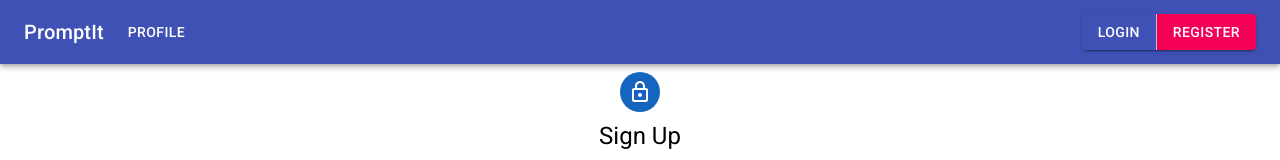
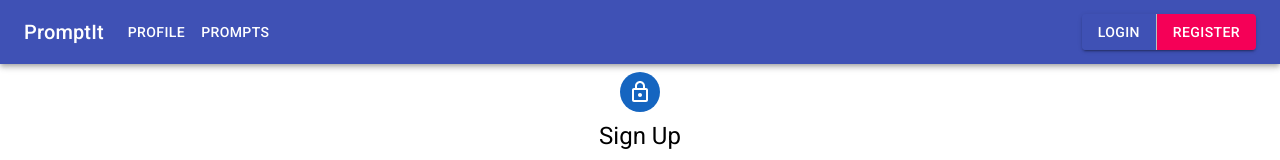
Before and after one commit to jmcharter/PromptIt, a React (Create React App) app in the folder client/: page /login in a window 1280 px wide. Shown: the top 160 px of the page. Built offline with nearby package versions, Linux system fonts and the light colour scheme.

Commit message:
Add prompts component

```diff
--- a/client/src/App.tsx
+++ b/client/src/App.tsx
@@ -7,6 +7,7 @@ import Header from './components/Header';
 import Signup from './components/Signup';
 import Login from './components/Login';
 import Profile from './components/Profile';
+import Prompts from './components/Prompts';
 import { AxiosResponse } from 'axios';
 import { ValidateResponse } from './models/ResponseModels';
 
@@ -35,12 +36,13 @@ const App = () => {
 
     return (
         <>
-            <Header pages={['Profile']} />
+            <Header pages={['Profile', 'Prompts']} />
             <Routes>
                 <Route path="/" element={<Profile />} />
                 <Route path="signup" element={<Signup />} />
                 <Route path="login" element={<Login />} />
                 <Route path="profile" element={<Profile />} />
+                <Route path="prompts" element={<Prompts />} />
             </Routes>
         </>
 
--- /dev/null
+++ b/client/src/components/Prompts.tsx
@@ -0,0 +1,15 @@
+import React from 'react';
+
+interface Props {
+
+}
+
+const Prompts = (props: Props) => {
+    return (
+        <div>
+
+        </div>
+    );
+};
+
+export default Prompts;
```
